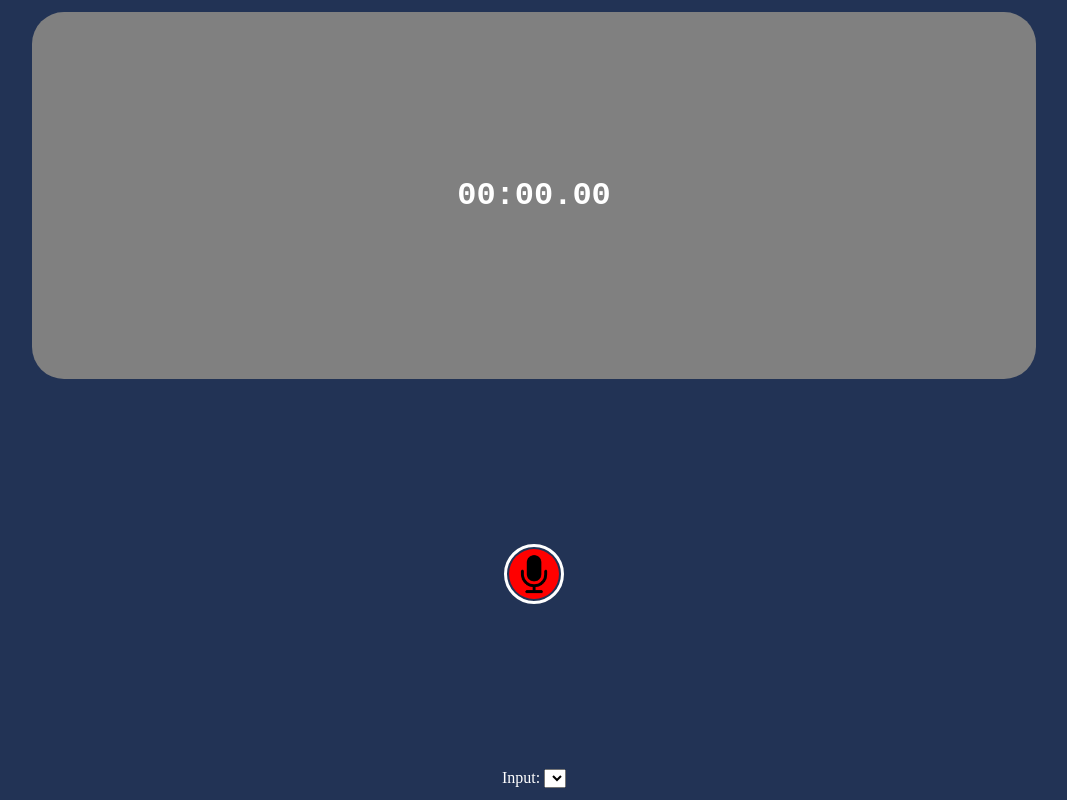
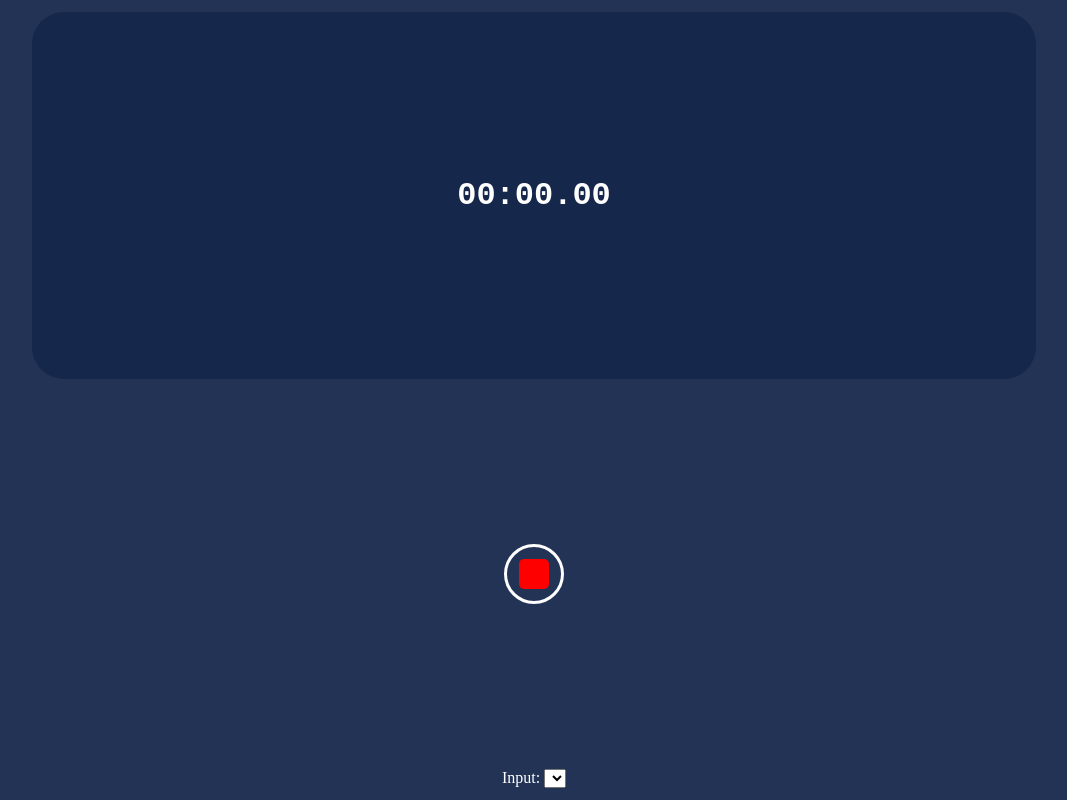
Before and after one commit to anderson-mntn/electron_recorder, an Electron app: page src/mainWindow/index.html in a window 1280 px wide. Shown: the whole page, without its empty margins (106-1173 px from the left). Drawn offline with Linux system fonts and the light colour scheme.

Commit message:
tagging elements id/class, começando a fazer o icone quadrado de stop

```diff
--- a/src/mainWindow/index.html
+++ b/src/mainWindow/index.html
@@ -8,13 +8,13 @@
     <title>Recorder</title>
 </head>
 <body>
-    <div class="container">
-        <div class="display-container dflex-ja">
+    <div id="container">
+        <div  class="display-container dflex-ja">
             <h1 id="display">00:00.00</h1>
         </div>
         <div class="record-container dflex-ja">
-            <button id="record">
-                <img id="mic-icon" width="content" src="../../assets/mic.png">
+            <button id="record" class="">
+                <img id="mic-icon" class="" src="../../assets/mic.png">
             </button>
         </div>
         <div class="group">
--- a/src/mainWindow/script.js
+++ b/src/mainWindow/script.js
@@ -0,0 +1,7 @@
+document.addEventListener('DOMContentLoaded', ()=>{
+    const container = document.getElementById('container');
+    container.querySelector('#record').classList.add('recording');
+    container.querySelector('#mic-icon').classList.add('hide');
+
+
+})
--- a/src/style.css
+++ b/src/style.css
@@ -9,7 +9,7 @@ body{
     color: #fff;
 }
 
-.container{
+#container{
     display: flex;
     padding: 12px;
     width: 100vw;
@@ -30,7 +30,7 @@ body{
 
 .display-container{
     padding: 8px 40px;
-    background-color: grey;
+    background-color: rgb(21, 39, 75);
     border-radius: 32px;
     width: 80%;
     flex-grow: 1;
@@ -59,6 +59,16 @@ body{
     transform: translate(-50%, -50%);
 }
 
+.recording::after{
+    width: 30px !important;
+    height: 30px !important;
+    border-radius: 5px !important;
+}
+
+.hide{
+    opacity: 0 !important;
+}
+
 #mic-icon{
     position: absolute;
     width: 70%;
```
